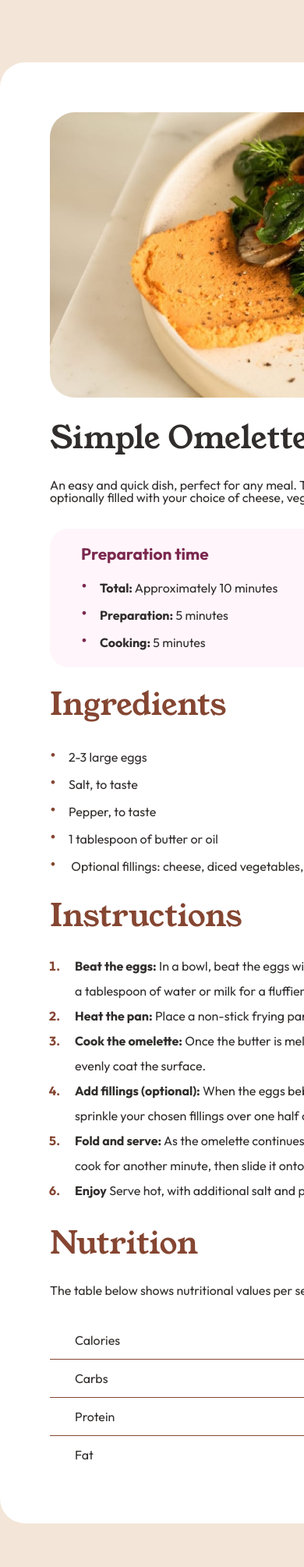
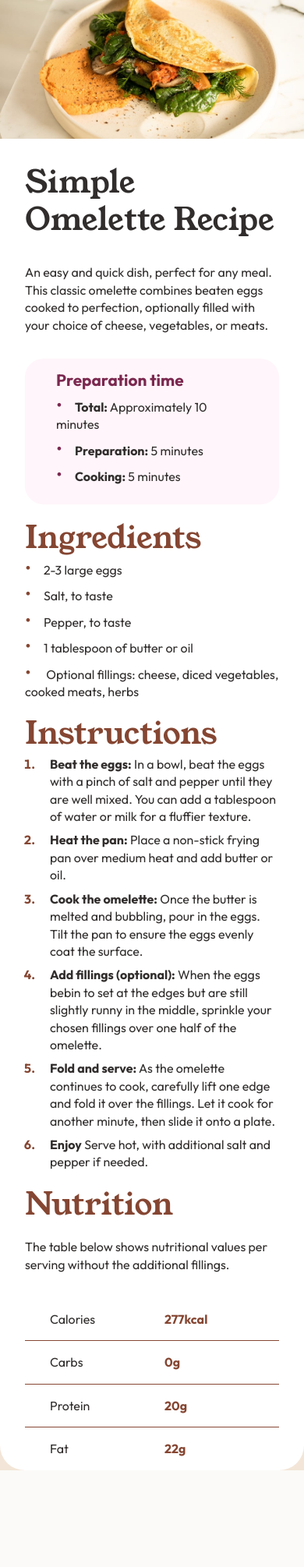
Before and after one commit to Thomas-Bezille/FrontEnd-Mentor_Recipe_page, a Django app: page /recipe/ in a window 390 px wide; the page is wider, and only the part inside the window is pictured. Shown: the top 2010 px of that part at 78% size. After the commit the page ends 1886 px from the top of that part, so only its background shows below. Run offline with Django 5.2, Linux system fonts and the light colour scheme.

Commit message:
📦 NEW: Media queries

```diff
--- /dev/null
+++ b/src/FrontEndMentorRecipePage/static/css/media.css
@@ -0,0 +1,26 @@
+@media screen and (max-width: 720px) {
+  main {
+    width: 100%;
+    margin: 0;
+    padding: 0;
+  }
+
+  img {
+    border-radius: 0;
+  }
+
+  .time-container,
+  .ingredients-container,
+  .instructions-container,
+  .nutrition-container,
+  .main-description,
+  h1 {
+    margin: 0 2rem;
+  }
+
+  .time-container,
+  .main-description,
+  h1 {
+    margin-top: 2rem;
+  }
+}
--- a/src/FrontEndMentorRecipePage/static/css/styles.css
+++ b/src/FrontEndMentorRecipePage/static/css/styles.css
@@ -25,6 +25,7 @@ body {
   font-size: 16px;
   color: hsl(24, 5%, 18%);
   background-color: hsl(30, 54%, 90%);
+  line-height: 1.4rem;
 }
 
 h1,
@@ -32,7 +33,11 @@ h2 {
   font-family: "Young Serif", serif;
   font-weight: 400;
   font-size: 2.5rem;
-  margin: 2rem 0;
+  margin: 2rem 0 1rem;
+}
+
+h1 {
+  line-height: 3rem;
 }
 
 h2 {
@@ -45,7 +50,7 @@ h3 {
 }
 
 main {
-  width: 800px;
+  width: 50%;
   margin: 5rem auto;
   padding: 4rem;
   background-color: hsl(0, 0%, 100%);
@@ -78,7 +83,6 @@ img {
 .time-container {
   background-color: hsl(330, 100%, 98%);
   margin-top: 2rem;
-  line-height: 2rem;
   padding: 1rem 2.5rem;
   border-radius: 1.5rem;
 }
@@ -88,14 +92,18 @@ img {
   margin-bottom: 0.6rem;
 }
 
+.time-container li {
+  margin-bottom: 0.5rem;
+}
+
 .time-container ul li::before {
   color: hsl(332, 51%, 32%);
 }
 
 /* INGREDIENTS CONTAINER */
 
-.ingredients-container {
-  line-height: 2rem;
+.ingredients-container ul li {
+  margin-bottom: 0.5rem;
 }
 
 .ingredients-container ul li::before {
@@ -104,13 +112,13 @@ img {
 
 /* INSTRUCTIONS CONTAINER */
 
-.instructions-container {
-  line-height: 2rem;
-}
-
 .instructions-container ol {
   list-style-type: decimal;
   margin-left: 1em;
+}
+
+.instructions-container ol li {
+  margin-bottom: 0.5rem;
 }
 
 .instructions-container ol li span,
--- a/src/recipe/templates/recipe/index.html
+++ b/src/recipe/templates/recipe/index.html
@@ -5,13 +5,14 @@
     <meta charset="UTF-8" />
     <link rel="stylesheet" href="{% static 'css/reset.css' %}" />
     <link rel="stylesheet" href="{% static 'css/styles.css' %}" />
+    <link rel="stylesheet" href="{% static 'css/media.css' %}" />
     <title>Article 03</title>
   </head>
   <body>
     <main>
       <img src="{% static 'images/image-omelette.jpeg' %}" alt="omelette" />
       <h1>Simple Omelette Recipe</h1>
-      <p>
+      <p class="main-description">
         An easy and quick dish, perfect for any meal. This classic omelette
         combines beaten eggs cooked to perfection, optionally filled with your
         choice of cheese, vegetables, or meats.
```
